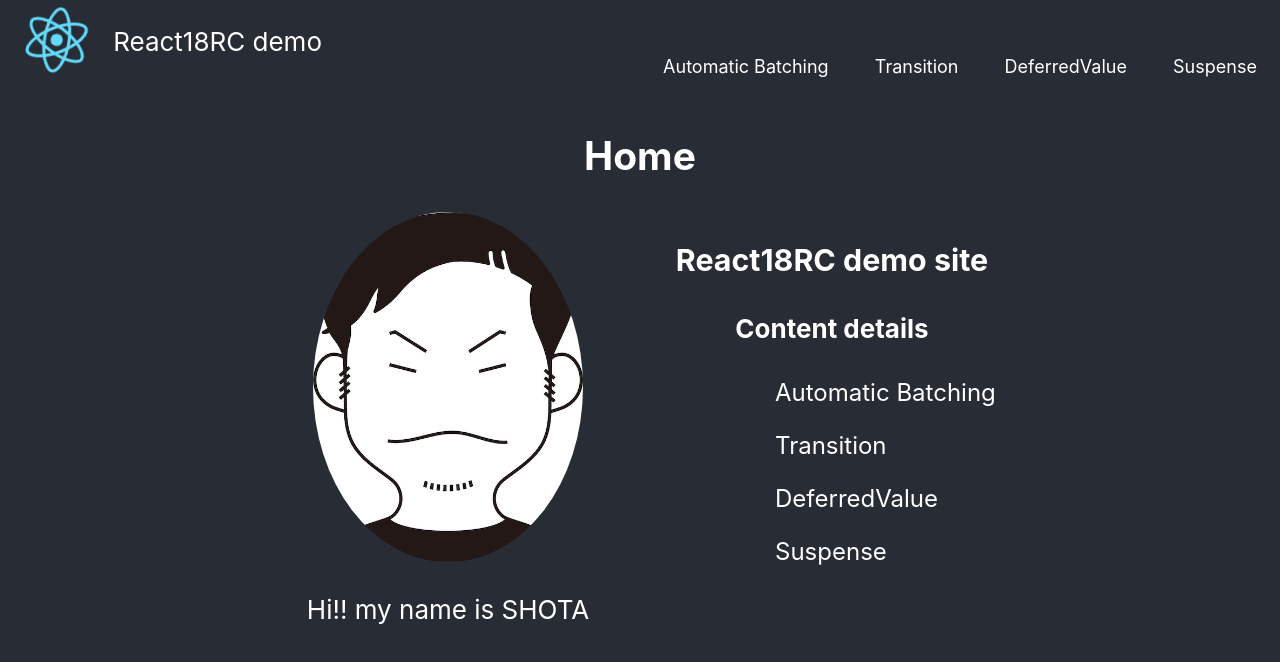
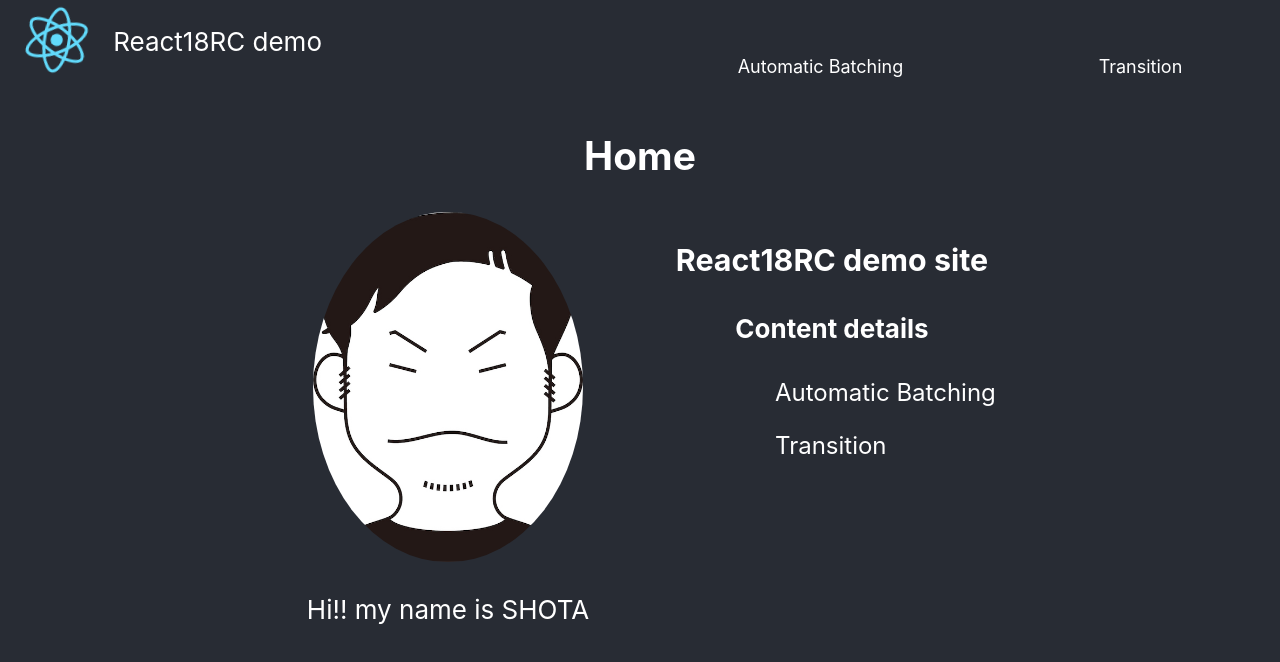
Before and after one commit to shouta-nakashima/react18rc-sample, a React (Create React App) app in the folder react-sample/: page / in a window 1280 px wide. Shown: the top 662 px of the page. Built offline with nearby package versions, Linux system fonts and the light colour scheme.

Commit message:
remove contents

```diff
--- a/react-sample/src/components/Container.tsx
+++ b/react-sample/src/components/Container.tsx
@@ -1,5 +1,5 @@
 import { Dispatch , FC , SetStateAction } from 'react';
-import {Transition,AutoBatch,DeferredValue,SuspenseDemo,TopContents} from './index'
+import {Transition,AutoBatch,TopContents} from './index'
 
 type Props = {
   value:string
@@ -14,8 +14,6 @@ const Container:FC<Props> = (props) => {
       {value === 'Content details' ? <TopContents setValue={setValue}/> : undefined}
       {value === 'Automatic Batching' ? <AutoBatch/> : undefined}
       {value === 'Transition' ? <Transition/> : undefined}
-      {value === 'DeferredValue' ? <DeferredValue/>: undefined}
-      {value === 'Suspense' ? <SuspenseDemo/>: undefined}
     </div>
   );
 };
--- a/react-sample/src/components/DeferredValue.tsx
+++ /dev/null
@@ -1,11 +0,0 @@
-import React from 'react';
-
-const DeferredValue = () => {
-  return (
-    <div>
-      DeferredValue Component
-    </div>
-  );
-};
-
-export default DeferredValue;
--- a/react-sample/src/components/Header.tsx
+++ b/react-sample/src/components/Header.tsx
@@ -11,8 +11,6 @@ const Header:VFC<Props> = (props) => {
   const navData = [
     {id:1,value:'Automatic Batching'},
     {id:2,value:'Transition'},
-    {id:3,value:'DeferredValue'},
-    {id:4,value:'Suspense'},
   ]
   const handleChange = useCallback((text:string) => {
     setValue(text)
--- a/react-sample/src/components/SuspenseDemo.tsx
+++ /dev/null
@@ -1,11 +0,0 @@
-import React from 'react';
-
-const SuspenseDemo = () => {
-  return (
-    <div>
-      SuspenseDemo
-    </div>
-  );
-};
-
-export default SuspenseDemo;
--- a/react-sample/src/components/TopContents.tsx
+++ b/react-sample/src/components/TopContents.tsx
@@ -22,8 +22,6 @@ const TopContents:VFC<Props> = ({setValue}) => {
         <div style={{textAlign:'start',marginLeft:'135px'}}>
           <p className={'text'} onClick={() => setValue('Automatic Batching')}>Automatic Batching</p>
           <p className={'text'} onClick={() => setValue('Transition')}>Transition</p>
-          <p className={'text'} onClick={() => setValue('DeferredValue')}>DeferredValue</p>
-          <p className={'text'} onClick={() => setValue('Suspense')}>Suspense</p>
         </div>
       </div>
     </div>
--- a/react-sample/src/components/index.ts
+++ b/react-sample/src/components/index.ts
@@ -2,6 +2,4 @@ export {default as Header} from './Header'
 export {default as Container} from './Container'
 export {default as AutoBatch} from './AutoBatch'
 export {default as Transition} from './Transition'
-export {default as DeferredValue} from './DeferredValue'
-export {default as SuspenseDemo} from './SuspenseDemo'
 export {default as TopContents} from './TopContents'
--- a/react-sample/src/index.tsx
+++ b/react-sample/src/index.tsx
@@ -9,9 +9,9 @@ import reportWebVitals from "./reportWebVitals";
 const root = ReactDOM.createRoot(document.getElementById("root")!);
 
 root.render(
-  <React.StrictMode>
+  // <React.StrictMode>
     <App />
-  </React.StrictMode>
+  // </React.StrictMode>
 );
 
 // // React17
```
